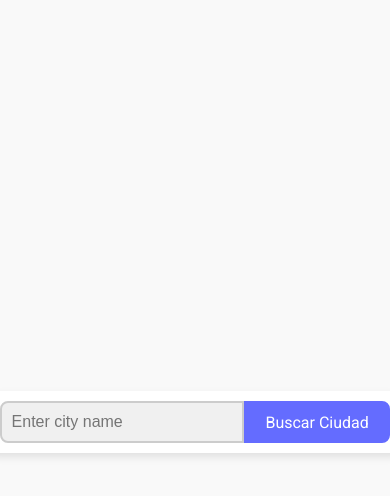
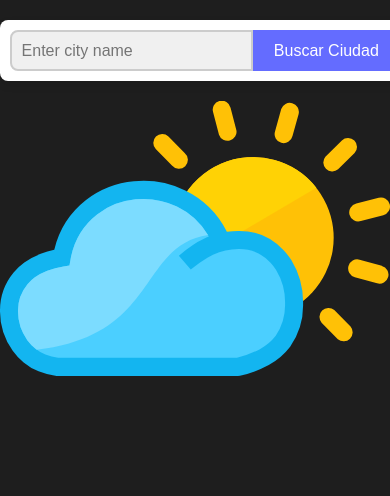
Before and after one commit to EmanuelMVera/WeatherProject, a React (Vite) app: page / in a window 390 px wide. Shown: the top 496 px of the page. Built offline with nearby package versions, Linux system fonts and the light colour scheme; no server answers.

Commit message:
Reestructuracion del html y css del proyecto para adaptarlo a un primer diseño mobile

```diff
--- a/src/App.css
+++ b/src/App.css
@@ -1,7 +1,7 @@
-.app-container {
+/* .app-container {
   display: flex;
   flex-direction: column;
   align-items: center;
   gap: 20px;
   width: 100%;
-}
+} */
--- a/src/App.jsx
+++ b/src/App.jsx
@@ -1,7 +1,7 @@
 import React, { useState } from "react";
 import "./App.css";
 import CitySearch from "./components/CitySearch";
-import WeatherDetail from "./components/WeatherDetail";
+import Weather from "./components/Weather";
 
 function App() {
   const [currentWeather, setCurrentWeather] = useState(null);
@@ -9,9 +9,6 @@ function App() {
   const [hourlyForecast, setHourlyForecast] = useState(null);
 
   const setDatos = (weather, daily, hourly) => {
-    console.log("Weather Data:", weather);
-    console.log("Daily Forecast Data:", daily);
-    console.log("Hourly Forecast Data:", hourly);
     setCurrentWeather(weather);
     setDailyForecast(daily);
     setHourlyForecast(hourly);
@@ -20,15 +17,15 @@ function App() {
   return (
     <div className="app-container">
       <CitySearch setDatos={setDatos} />
-      {/* {currentWeather && dailyForecast && hourlyForecast ? (
-        <WeatherDetail
-          weatherData={currentWeather}
+      {currentWeather && dailyForecast && hourlyForecast ? (
+        <Weather
+          currentWeather={currentWeather}
           dailyForecast={dailyForecast}
           hourlyForecast={hourlyForecast}
         />
       ) : (
         <img src="../public/weather-icon.svg" alt="Weather icon" />
-      )} */}
+      )}
     </div>
   );
 }
--- a/src/components/WeatherMain.jsx
+++ b/src/components/CurrentWeather.jsx
@@ -3,7 +3,7 @@ import styles from "./styles/weatherMain.module.css";
 import { FontAwesomeIcon } from "@fortawesome/react-fontawesome";
 import { faWind, faDroplet } from "@fortawesome/free-solid-svg-icons";
 
-const WeatherMain = ({ temperature, description, windSpeed, humidity }) => {
+const CurrentWeather = ({ temperature, description, windSpeed, humidity }) => {
   return (
     <div className={styles.weatherMain}>
       <div className={styles.temperature}>{temperature}°</div>
@@ -22,4 +22,4 @@ const WeatherMain = ({ temperature, description, windSpeed, humidity }) => {
   );
 };
 
-export default WeatherMain;
+export default CurrentWeather;
--- a/src/components/DailyForecast.jsx
+++ b/src/components/DailyForecast.jsx
@@ -1,27 +1,17 @@
 import React from "react";
-import styles from "./styles/forecast.module.css";
-import PropTypes from "prop-types";
+// import styles from "./DailyForecast.module.css";
 
-const DailyForecast = ({ forecastData }) => {
+const DailyForecast = () => {
   return (
-    <div className={styles.forecast}>
-      {forecastData.map((day) => (
-        <div key={day.date} className={styles.forecastItem}>
-          <div>
-            {new Date(day.date).toLocaleDateString("en-EN", {
-              weekday: "long",
-            })}
-          </div>
-          <div>{day.avgTemp}°C</div>
-          <div>{day.weather}</div>
-        </div>
-      ))}
+    <div className={styles.dailyForecast}>
+      <div className={styles.day}>
+        <span>Sat</span>
+        <img src="icon.png" alt="weather icon" className={styles.weatherIcon} />
+        <span>10°/4°</span>
+      </div>
+      {/* Repetir para cada día */}
     </div>
   );
 };
 
-DailyForecast.propTypes = {
-  forecastData: PropTypes.array.isRequired,
-};
-
 export default DailyForecast;
--- /dev/null
+++ b/src/components/HourlyForecast.jsx
@@ -0,0 +1,17 @@
+import React from "react";
+// import styles from "./HourlyForecast.module.css";
+
+const HourlyForecast = () => {
+  return (
+    <div className={styles.hourlyForecast}>
+      <div className={styles.hour}>
+        <span>Now</span>
+        <img src="icon.png" alt="weather icon" className={styles.weatherIcon} />
+        <span>4°</span>
+      </div>
+      {/* Repetir para cada hora */}
+    </div>
+  );
+};
+
+export default HourlyForecast;
--- /dev/null
+++ b/src/components/Weather.jsx
@@ -0,0 +1,19 @@
+import React from "react";
+import styles from "./styles/weatherDetail.module.css";
+import CurrentWeather from "./CurrentWeather";
+import HourlyForecast from "./HourlyForecast";
+import DailyForecast from "./DailyForecast";
+
+const Weather = ({ currentWeather, dailyForecast, hourlyForecast }) => {
+  return (
+    <div className={styles.weatherContainer}>
+      <CurrentWeather />
+      <div className={styles.forecast}>
+        <HourlyForecast />
+        <DailyForecast />
+      </div>
+    </div>
+  );
+};
+
+export default Weather;
--- a/src/components/WeatherDetail.jsx
+++ /dev/null
@@ -1,44 +0,0 @@
-import React from "react";
-import styles from "./styles/weatherDetail.module.css";
-import PropTypes from "prop-types";
-import { getCurrentDateTime } from "../utils/getCurrentDateTime";
-import Header from "./Header";
-import WeatherMain from "./WeatherMain";
-import Sidebar from "./Sidebar";
-import DailyForecast from "./DailyForecast";
-
-const WeatherDetail = ({ weatherData, dailyForecast, hourlyForecast }) => {
-  const { fecha, hora } = getCurrentDateTime();
-  return (
-    <div className={styles.weatherDetailContainer}>
-      <Header location={weatherData.name} date={fecha} />
-
-      <div>
-        <WeatherMain
-          temperature={weatherData.temperature}
-          description={weatherData.weather}
-          windSpeed={weatherData.wind_speed}
-          humidity={weatherData.humidity}
-        />
-        <DailyForecast forecastData={dailyForecast} />
-      </div>
-
-      <Sidebar
-        greeting="Good Morning"
-        time={hora}
-        currentTemp={weatherData.temperature}
-        feelsLike={weatherData.feels_like}
-        currentCondition={weatherData.description}
-        forecast={hourlyForecast}
-      />
-    </div>
-  );
-};
-
-WeatherDetail.propTypes = {
-  weatherData: PropTypes.object.isRequired,
-  dailyForecast: PropTypes.array.isRequired,
-  hourlyForecast: PropTypes.array.isRequired,
-};
-
-export default WeatherDetail;
--- a/src/index.css
+++ b/src/index.css
@@ -1,78 +1,19 @@
 @import url("https://fonts.googleapis.com/css2?family=Roboto:wght@400;700&display=swap");
-
-:root {
-  font-family: Roboto, Inter, system-ui, Avenir, Helvetica, Arial, sans-serif;
-  line-height: 1.5;
-  font-weight: 400;
-
-  color-scheme: light dark;
-  color: #213547;
-  background-color: #f9f9f9;
-
-  font-synthesis: none;
-  text-rendering: optimizeLegibility;
-  -webkit-font-smoothing: antialiased;
-  -moz-osx-font-smoothing: grayscale;
-}
-
-a {
-  font-weight: 500;
-  color: #646cff;
-  text-decoration: inherit;
-}
-
-a:hover {
-  color: #535bf2;
-}
 
 body {
   margin: 0;
-  display: flex;
-  justify-content: center;
-  align-items: center;
-  min-width: 320px;
-  min-height: 100vh;
-  background-color: #f9f9f9;
+  font-family: Roboto, Arial, sans-serif;
+  background-color: #1e1e1e;
+  color: white;
 }
 
-h1 {
-  font-size: 3.2em;
-  line-height: 1.1;
-  margin-bottom: 20px;
-}
-
-button {
-  border-radius: 8px;
-  border: 1px solid transparent;
-  padding: 0.6em 1.2em;
-  font-size: 1em;
-  font-weight: 500;
-  font-family: inherit;
-  background-color: #1a1a1a;
-  cursor: pointer;
-  transition: border-color 0.25s;
-}
-
-button:hover {
-  border-color: #646cff;
-}
-
-button:focus,
-button:focus-visible {
-  outline: 4px auto -webkit-focus-ring-color;
-}
-
-@media (prefers-color-scheme: light) {
-  :root {
-    color: #213547;
-    background-color: #f9f9f9;
+@media (max-width: 400px) {
+  .temperature .temp {
+    font-size: 36px;
   }
 
-  a:hover {
-    color: #747bff;
-  }
-
-  button {
-    background-color: #f9f9f9;
+  .weatherIcon {
+    width: 40px;
+    height: 40px;
   }
 }
--- a/src/utils/fetchCurrentWeather.js
+++ b/src/utils/fetchCurrentWeather.js
@@ -1,14 +1,9 @@
 const apiKey = import.meta.env.VITE_API_KEY;
-const apiKey2 = import.meta.env.VITE_API_KEY2;
 
 export const fetchCurrentWeather = async (city) => {
   try {
     const response = await fetch(
-      `https://api.openweathermap.org/data/2.5/weather?q=${city}&appid=${apiKey}&units=metric`
-    );
-
-    const response2 = await fetch(
-      `http://api.weatherapi.com/v1/current.json?key=${apiKey2}&q=${city}&current_fields=temp_c,condition:text,icon`
+      `http://api.weatherapi.com/v1/current.json?key=${apiKey}&q=${city}&current_fields=temp_c,condition:text,icon`
     );
 
     if (!response.ok) {
@@ -18,11 +13,9 @@ export const fetchCurrentWeather = async (city) => {
       );
     }
 
-    const data2 = await response2.json();
+    const data = await response2.json();
+    return data;
 
-    const data = await response.json();
-
-    return data2;
     // return {
     //   name: data.name,
     //   temperature: data.main.temp,
--- a/src/utils/fetchDailyForecast.js
+++ b/src/utils/fetchDailyForecast.js
@@ -1,13 +1,9 @@
 const apiKey = import.meta.env.VITE_API_KEY;
-const apiKey2 = import.meta.env.VITE_API_KEY2;
 
 export const fetchDailyForecast = async (city) => {
   try {
     const response = await fetch(
-      `https://api.openweathermap.org/data/2.5/forecast?q=${city}&appid=${apiKey}&units=metric`
-    );
-    const response2 = await fetch(
-      `http://api.weatherapi.com/v1/forecast.json?key=${apiKey2}&q=${city}&days=${14}&day_fields=date,temp_max,temp_min,condition:text,icon`
+      `http://api.weatherapi.com/v1/forecast.json?key=${apiKey}&q=${city}&days=${14}&day_fields=date,temp_max,temp_min,condition:text,icon`
     );
 
     if (!response.ok) {
@@ -17,10 +13,9 @@ export const fetchDailyForecast = async (city) => {
       );
     }
 
-    const data2 = await response2.json();
+    const data2 = await response.json();
     return data2;
 
-    const data = await response.json();
     // const daysOfWeek = [
     //   "Sunday",
     //   "Monday",
--- a/src/utils/fetchHourlyForecast.js
+++ b/src/utils/fetchHourlyForecast.js
@@ -1,13 +1,9 @@
 const apiKey = import.meta.env.VITE_API_KEY;
-const apiKey2 = import.meta.env.VITE_API_KEY2;
 
 export const fetchHourlyForecast = async (city) => {
   try {
     const response = await fetch(
-      `https://api.openweathermap.org/data/2.5/forecast?q=${city}&appid=${apiKey}&units=metric`
-    );
-    const response2 = await fetch(
-      `http://api.weatherapi.com/v1/forecast.json?key=${apiKey2}&q=${city}&days=1&hour_fields=time,temp_c`
+      `http://api.weatherapi.com/v1/forecast.json?key=${apiKey}&q=${city}&days=1&hour_fields=time,temp_c`
     );
 
     if (!response.ok) {
@@ -17,10 +13,9 @@ export const fetchHourlyForecast = async (city) => {
       );
     }
 
-    const data2 = await response2.json();
-    return data2;
+    const data = await response.json();
+    return data;
 
-    const data = await response.json();
     // const now = new Date();
 
     // return data.list
```
